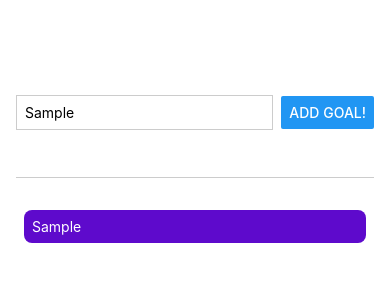
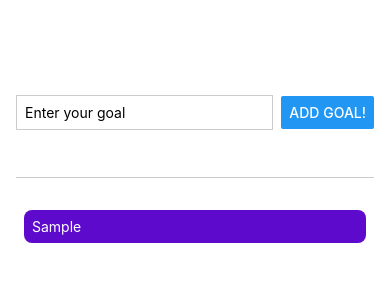
Before and after one commit to MatildaMared/course__course-goals, a React Native app: screen / in a window 390 px wide. Both pictures are taken after typing "Sample" into the empty fields and a click on the button "ADD GOAL!". Shown: the top 300 px of the page. Built offline with nearby package versions, Linux system fonts and the light colour scheme.

Commit message:
split app into several components

```diff
--- a/App.js
+++ b/App.js
@@ -1,34 +1,31 @@
 import { useState } from "react";
-import { Button, StyleSheet, Text, TextInput, View } from "react-native";
+import { StyleSheet, View, FlatList } from "react-native";
+import GoalInput from "./components/GoalInput";
+import GoalItem from "./components/GoalItem";
 
 export default function App() {
-	const [goal, setGoal] = useState("");
 	const [goals, setGoals] = useState([]);
 
-	function goalInputHandler(enteredText) {
-		setGoal(enteredText);
-	}
-
-	function addGoalHandler() {
-		setGoals((currentGoals) => [...currentGoals, goal]);
+	function addGoalHandler(goal) {
+		const newGoal = {
+			text: goal,
+			id: Math.random().toString(),
+		};
+		setGoals((currentGoals) => [...currentGoals, newGoal]);
 	}
 
 	return (
 		<View style={styles.appContainer}>
-			<View style={styles.inputContainer}>
-				<TextInput
-					placeholder="Enter your goal"
-					style={styles.textInput}
-					onChangeText={goalInputHandler}
+			<GoalInput addGoal={addGoalHandler} />
+			<View style={styles.goalsContainer}>
+				<FlatList
+					keyExtractor={(item) => item.id}
+					data={goals}
+					renderItem={(itemData) => {
+						const goal = itemData.item;
+						return <GoalItem goal={goal} />;
+					}}
 				/>
-				<Button title="Add goal!" onPress={addGoalHandler} />
-			</View>
-			<View style={styles.goalsContainer}>
-				{goals.map((goal) => (
-					<View key={goal} style={styles.goalItem}>
-						<Text style={styles.goalText}>{goal}</Text>
-					</View>
-				))}
 			</View>
 		</View>
 	);
@@ -40,32 +37,7 @@ const styles = StyleSheet.create({
 		paddingHorizontal: 16,
 		paddingTop: 48,
 	},
-	inputContainer: {
-		flexDirection: "row",
-		justifyContent: "space-between",
-		alignItems: "center",
-		marginBottom: 24,
-		borderBottomColor: "#cccccc",
-		borderBottomWidth: 1,
-		flex: 1,
-	},
-	textInput: {
-		borderWidth: 1,
-		borderColor: "#cccccc",
-		flex: 1,
-		marginRight: 8,
-		padding: 8,
-	},
 	goalsContainer: {
 		flex: 5,
 	},
-	goalItem: {
-		margin: 8,
-		borderRadius: 8,
-		backgroundColor: "#5e0acc",
-		padding: 8,
-	},
-	goalText: {
-		color: "white",
-	},
 });
--- /dev/null
+++ b/components/GoalInput.jsx
@@ -0,0 +1,49 @@
+import { useState } from "react";
+import { StyleSheet, View, TextInput, Button } from "react-native";
+
+function GoalInput({ addGoal }) {
+	const [goal, setGoal] = useState("");
+
+	function goalInputHandler(enteredText) {
+		setGoal(enteredText);
+	}
+
+	return (
+		<View style={styles.inputContainer}>
+			<TextInput
+				placeholder="Enter your goal"
+				style={styles.textInput}
+				value={goal}
+				onChangeText={goalInputHandler}
+			/>
+			<Button
+				title="Add goal!"
+				onPress={() => {
+					addGoal(goal);
+					setGoal("");
+				}}
+			/>
+		</View>
+	);
+}
+
+const styles = StyleSheet.create({
+	inputContainer: {
+		flexDirection: "row",
+		justifyContent: "space-between",
+		alignItems: "center",
+		marginBottom: 24,
+		borderBottomColor: "#cccccc",
+		borderBottomWidth: 1,
+		flex: 1,
+	},
+	textInput: {
+		borderWidth: 1,
+		borderColor: "#cccccc",
+		flex: 1,
+		marginRight: 8,
+		padding: 8,
+	},
+});
+
+export default GoalInput;
--- /dev/null
+++ b/components/GoalItem.jsx
@@ -0,0 +1,23 @@
+import { StyleSheet, Text, View } from "react-native";
+
+function GoalItem({ goal }) {
+	return (
+		<View style={styles.goalItem}>
+			<Text style={styles.goalText}>{goal.text}</Text>
+		</View>
+	);
+}
+
+const styles = StyleSheet.create({
+	goalItem: {
+		margin: 8,
+		borderRadius: 8,
+		backgroundColor: "#5e0acc",
+		padding: 8,
+	},
+	goalText: {
+		color: "white",
+	},
+});
+
+export default GoalItem;
--- a/package.json
+++ b/package.json
@@ -9,6 +9,7 @@
     "web": "expo start --web"
   },
   "dependencies": {
+    "@types/react-native": "^0.70.8",
     "expo": "~47.0.8",
     "expo-status-bar": "~1.4.2",
     "react": "18.1.0",
```
Also changed, not shown: 2 other files (tests, documents, lock files or other folders).
